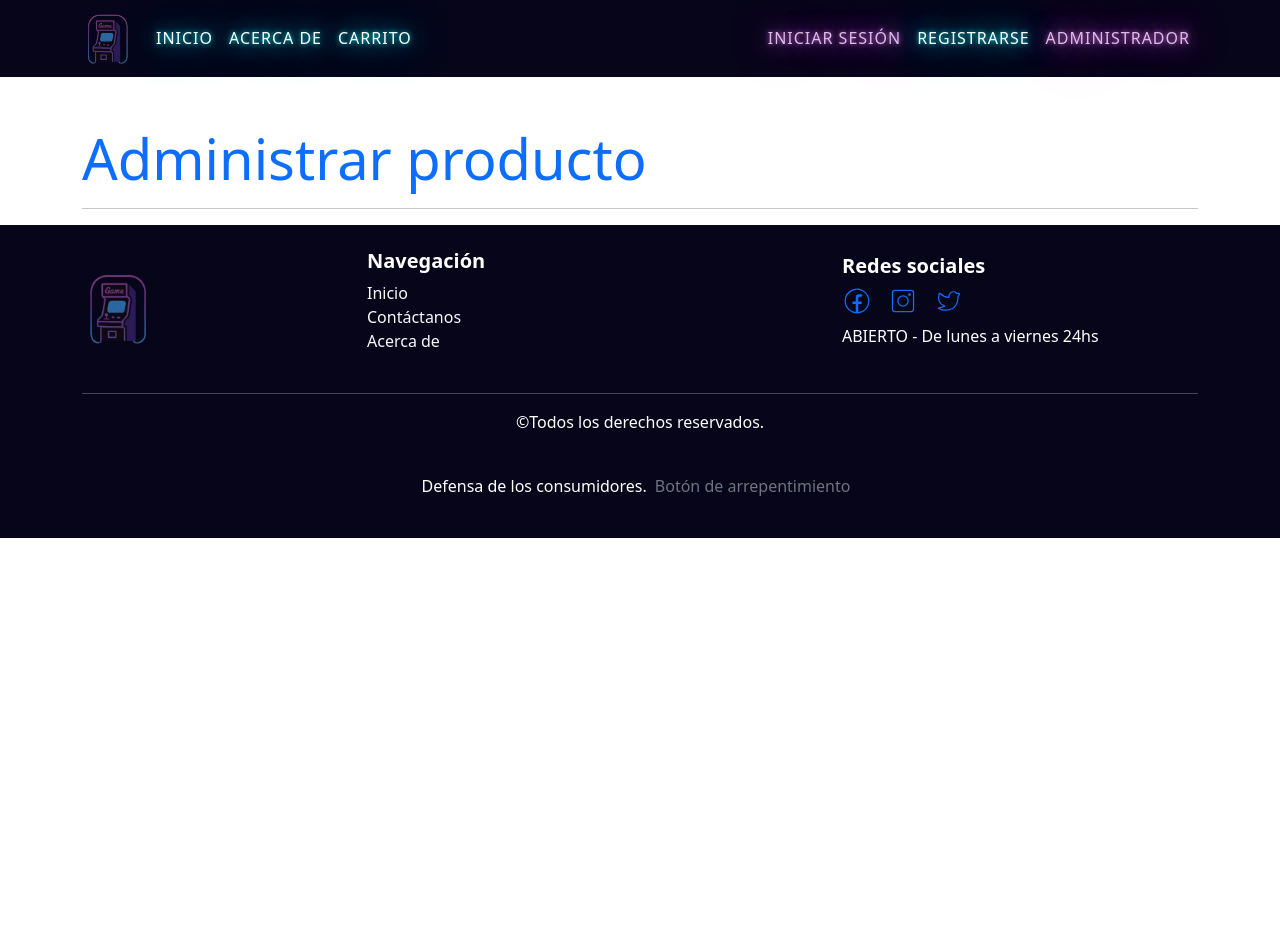
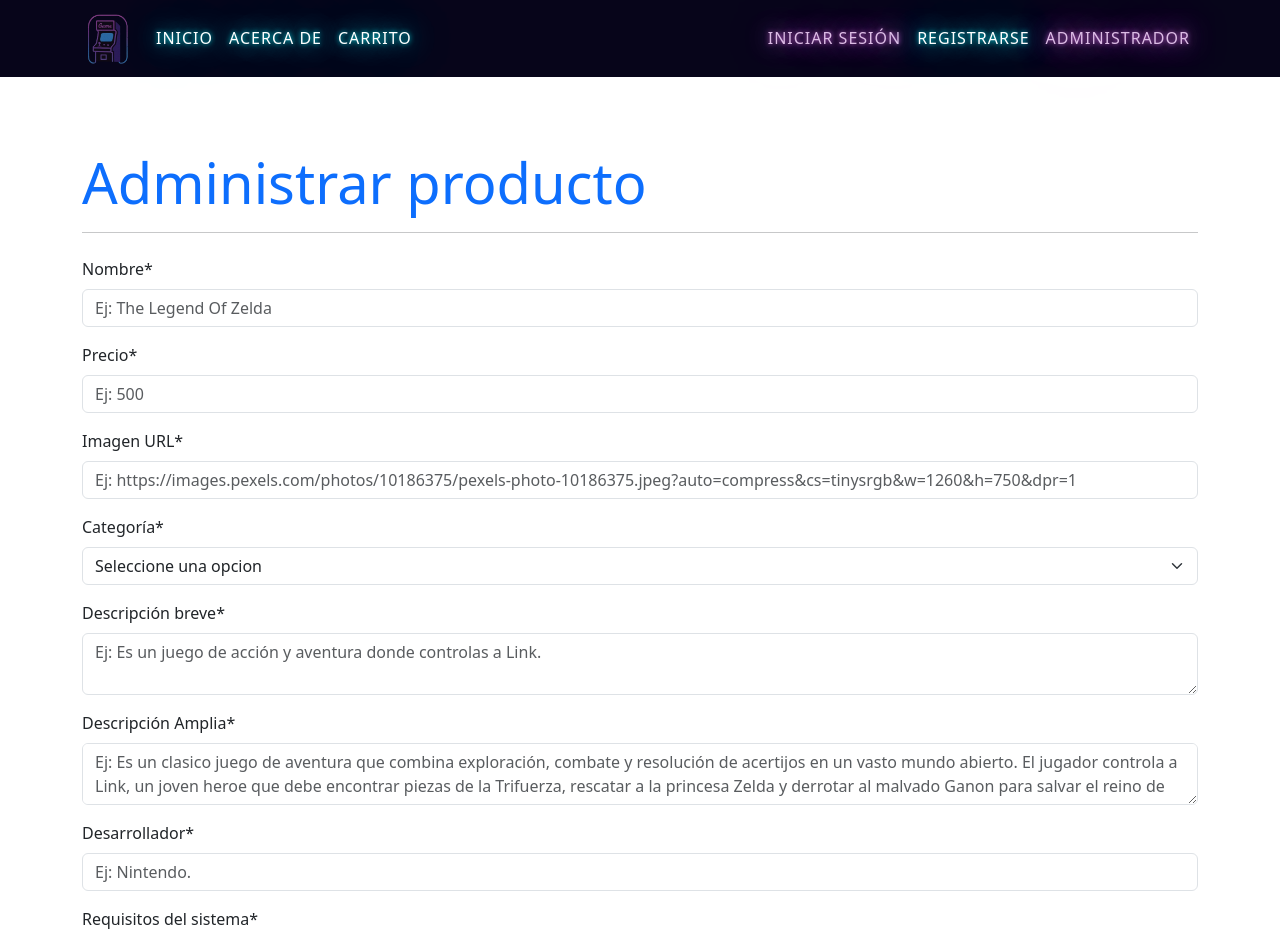
Before and after one commit to AcostaCl/Ecommerce-Gamer-React, a React (Vite) app: page /administrador/crear in a window 1280 px wide. Shown: the top 939 px of the page. Before the commit the page ends 800 px from the top, so only its background shows below. Built offline with nearby package versions, Linux system fonts and the light colour scheme.

Commit message:
agregué estructura y formulario a formularioProducto

```diff
--- a/src/components/pages/Administrador.jsx
+++ b/src/components/pages/Administrador.jsx
@@ -4,8 +4,8 @@ import { FaFileCirclePlus } from "react-icons/fa6";
 
 const Administrador = () => {
   return (
-    <>
-      <section className="container administrador-fondo py-4 min-vh-100">
+    <div className="bg-purpura">
+      <section className="container py-4 min-vh-100">
         <article className="d-flex justify-content-between align-items-center mt-5 mb-4">
           <h2 className="display-4 font-bold text-primary">
             Juegos disponibles
@@ -17,7 +17,7 @@ const Administrador = () => {
             <FaFileCirclePlus />
           </Link>
         </article>
-        <hr className="my-4" />
+        <hr className="my-4 text-light" />
         <article className="table-responsive">
           <Table striped bordered hover className="shadow-sm">
             <thead className="thead-dark">
@@ -34,7 +34,7 @@ const Administrador = () => {
           </Table>
         </article>
       </section>
-    </>
+    </div>
   );
 };
 
--- a/src/components/pages/FormularioContacto.jsx
+++ b/src/components/pages/FormularioContacto.jsx
@@ -13,7 +13,7 @@ const FormularioContacto = () => {
     formState: { errors },
   } = useForm();
 
-  const onSubmit = (data) => {
+  const onSubmit = () => {
     Swal.fire({
       title: "Se envió su mensaje con éxito!",
       icon: "success",
--- a/src/components/pages/productos/FormularioProducto.jsx
+++ b/src/components/pages/productos/FormularioProducto.jsx
@@ -9,12 +9,173 @@ const FormularioProducto = () => {
     reset,
     setValue,
   } = useForm();
+  const onSubmit = (data) => {
+    console.log("Datos del formulario:", data);
+  };
 
   return (
-    <section className="container">
+    <section className="container py-4 min-vh-100">
       <h2 className="display-4 mt-5 text-primary">Administrar producto</h2>
       <hr />
-
+      <Form className="my-4" onSubmit={handleSubmit(onSubmit)}>
+        <Form.Group className="mb-3" controlId="formNombreJuego">
+          <Form.Label>Nombre*</Form.Label>
+          <Form.Control
+            type="text"
+            placeholder="Ej: The Legend Of Zelda"
+            {...register("nombreProducto", {
+              required: "El nombre del producto es un dato obligatorio",
+              minLength: {
+                value: 2,
+                message: "Debe ingresar como minimo 2 caracteres",
+              },
+              maxLength: {
+                value: 50,
+                message: "Debe ingresar como maximo 50 caracteres inclusive",
+              },
+            })}
+          />
+          <Form.Text className="text-danger">{errors.message}</Form.Text>
+        </Form.Group>
+        <Form.Group className="mb-3" controlId="formPrecio">
+          <Form.Label>Precio*</Form.Label>
+          <Form.Control
+            type="number"
+            placeholder="Ej: 500"
+            {...register("precio", {
+              required: "El precio es un valor obligatorio",
+              min: {
+                value: 50,
+                message: "El precio minimo debe ser de $50 en adelante",
+              },
+              max: {
+                value: "20000",
+                message: "El precio maximo debe ser $20000",
+              },
+            })}
+          />
+          <Form.Text className="text-danger">{errors.message}</Form.Text>
+        </Form.Group>
+        <Form.Group className="mb-3" controlId="formImagen">
+          <Form.Label>Imagen URL*</Form.Label>
+          <Form.Control
+            type="text"
+            placeholder="Ej: https://images.pexels.com/photos/10186375/pexels-photo-10186375.jpeg?auto=compress&cs=tinysrgb&w=1260&h=750&dpr=1"
+            {...register("imagen", {
+              required: "La url de la imagen debe ser obligatoria",
+              pattern: {
+                value: /(http(s?):)([/|.|\w|\s|-])*\.(?:jpg|jpeg|gif|png)/,
+                message:
+                  "Debe ingresar una url de imagen valida, los formatos admitidos son (jpg|jpeg|gif|png) ",
+              },
+            })}
+          />
+          <Form.Text className="text-danger">{errors.message}</Form.Text>
+        </Form.Group>
+        <Form.Group className="mb-3" controlId="formCategoria">
+          <Form.Label>Categoría*</Form.Label>
+          <Form.Select
+            {...register("categoria", {
+              required: "Debe seleccionar una categoria",
+            })}
+          >
+            <option value="">Seleccione una opcion</option>
+            <option value="Aventura">Aventura</option>
+            <option value="Plataformas">Plataformas</option>
+            <option value="Acción">Acción</option>
+            <option value="Lucha">Lucha</option>
+            <option value="JRPG">JRPG</option>
+            <option value="Puzzle">Puzzle</option>
+            <option value="Arcade">Arcade</option>
+          </Form.Select>
+          <Form.Text className="text-danger">{errors.message}</Form.Text>
+        </Form.Group>
+        <Form.Group className="mb-3" controlId="formDescripcionBreve">
+          <Form.Label>Descripción breve*</Form.Label>
+          <Form.Control
+            type="text"
+            placeholder="Ej: Es un juego de acción y aventura donde controlas a Link."
+            as="textarea"
+            {...register("descripcion_breve", {
+              required: "La descripcion breve es obligatoria",
+              minLength: {
+                value: 5,
+                message:
+                  "Debe ingresar como minimo una descripcion de 5 caracteres",
+              },
+              maxLength: {
+                value: 50,
+                message:
+                  "Debe ingresar como maximo una descripcion de 50 caracteres",
+              },
+            })}
+          />
+          <Form.Text className="text-danger">{errors.message}</Form.Text>
+        </Form.Group>
+        <Form.Group className="mb-3" controlId="formDescripcionAmplia">
+          <Form.Label>Descripción Amplia*</Form.Label>
+          <Form.Control
+            type="text"
+            placeholder="Ej: Es un clasico juego de aventura que combina exploración, combate y resolución de acertijos en un vasto mundo abierto. El jugador controla a Link, un joven heroe que debe encontrar piezas de la Trifuerza, rescatar a la princesa Zelda y derrotar al malvado Ganon para salvar el reino de Hyrule."
+            as="textarea"
+            {...register("descripcion_amplia", {
+              required: "La descripcion amplia es obligatoria",
+              minLength: {
+                value: 10,
+                message:
+                  "Debe ingresar como minimo una descripcion de 10 caracteres",
+              },
+              maxLength: {
+                value: 250,
+                message:
+                  "Debe ingresar como maximo una descripcion de 250 caracteres",
+              },
+            })}
+          />
+          <Form.Text className="text-danger">{errors.message}</Form.Text>
+        </Form.Group>
+        <Form.Group className="mb-3" controlId="formDesarrollador">
+          <Form.Label>Desarrollador*</Form.Label>
+          <Form.Control
+            type="text"
+            placeholder="Ej: Nintendo."
+            {...register("descripcion_amplia", {
+              required: "El desarrollador es un dato obligatorio",
+              minLength: {
+                value: 2,
+                message: "Debe ingresar como minimo 2 caracteres",
+              },
+              maxLength: {
+                value: 50,
+                message: "Debe ingresar como maximo 50 caracteres",
+              },
+            })}
+          />
+          <Form.Text className="text-danger">{errors.message}</Form.Text>
+        </Form.Group>
+        <Form.Group className="mb-3" controlId="formRequisitos">
+          <Form.Label>Requisitos del sistema*</Form.Label>
+          <Form.Control
+            type="text"
+            placeholder="Ej: Windows 7 o posterior. Procesador: Intel Core i3-560 3.3 GHz / AMD Phenom II X4 805. Memoria: 4 GB de RAM."
+            {...register("requisitos_minimos", {
+              required: "Los requisitos son obligatorios",
+              minLength: {
+                value: 5,
+                message: "Debe ingresar como minimo 5 caracteres",
+              },
+              maxLength: {
+                value: 500,
+                message: "Debe ingresar como maximo 500 caracteres",
+              },
+            })}
+          />
+          <Form.Text className="text-danger">{errors.message}</Form.Text>
+        </Form.Group>
+        <Button type="submit" variant="success">
+          Guardar
+        </Button>
+      </Form>
     </section>
   );
 };
```
